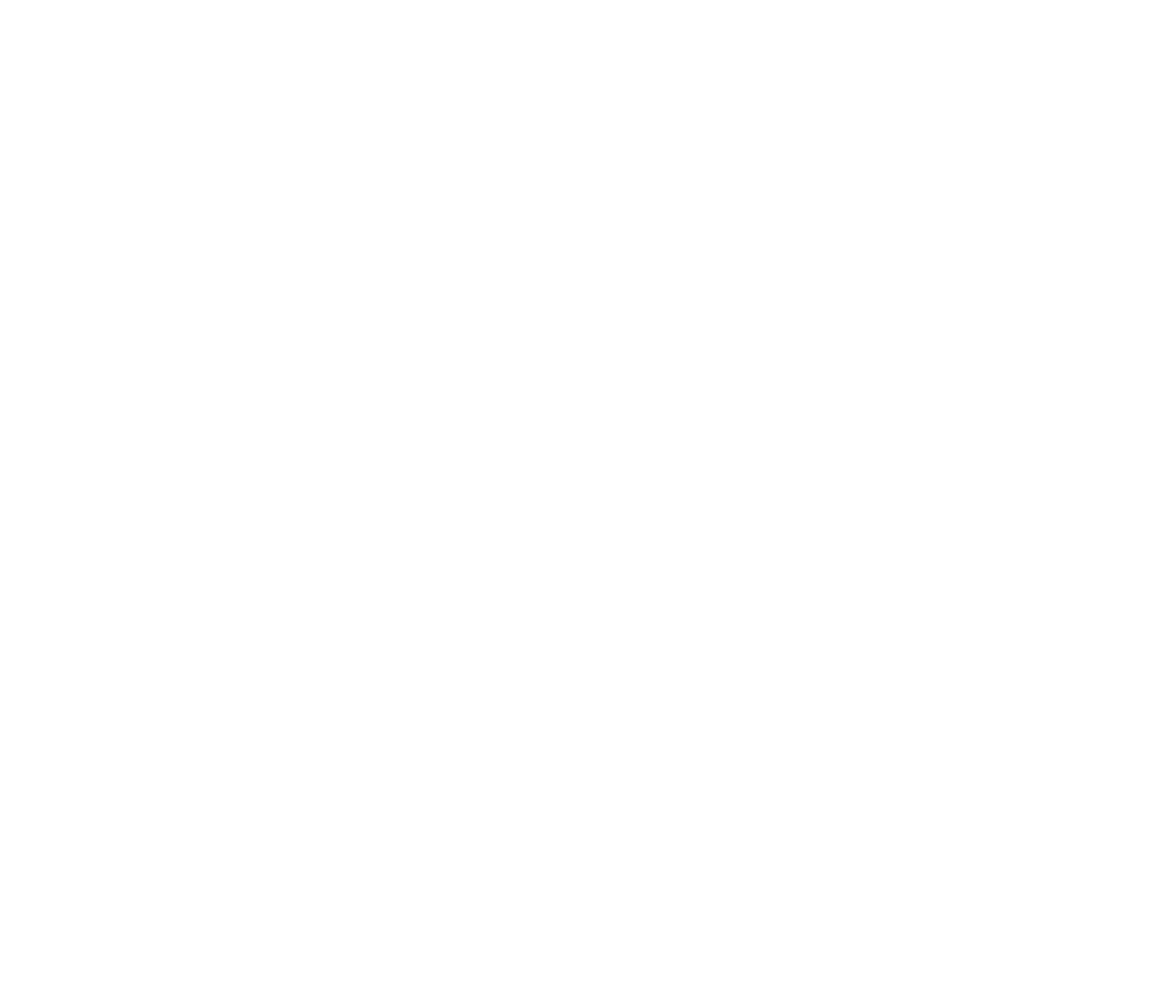
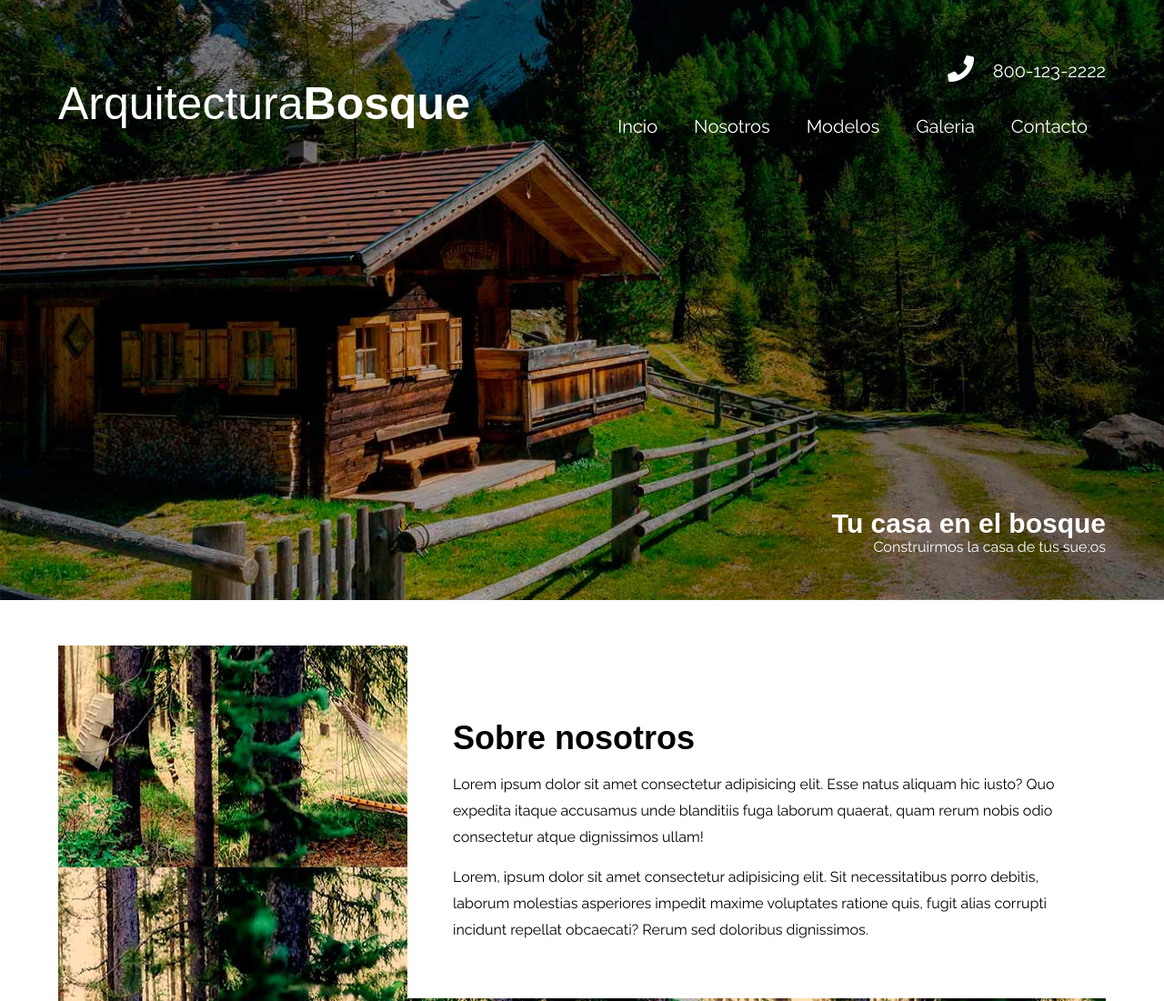
Before and after one commit to SergioAnastacio/natura-web, a plain HTML site: page index.html in a window 1280 px wide. Shown: the top 1101 px of the page at 91% size. Before the commit the page ends 800 px from the top, so only its background shows below. Drawn offline with Linux system fonts and the light colour scheme.

```diff
--- a/css/stylesheet.css
+++ b/css/stylesheet.css
@@ -0,0 +1,227 @@
+:root {
+  --blanco: #fff;
+  --negro: #111111;
+  --gris: #343a40;
+
+  --fuentePrincipal: "Raleway", sans-serif;
+  --fuenteSecundaria: sans-serif;
+
+  --telefono: 480px;
+  --tablet: 801px;
+  --desktop: 980px;
+}
+
+html {
+  box-sizing: border-box;
+  font-size: 62.5%;
+}
+*,
+*::before,
+*::after {
+  box-sizing: inherit;
+  text-decoration: none;
+}
+body {
+  font-family: var(--fuentePrincipal);
+  font-size: 1.6rem;
+  line-height: 1.8;
+}
+/*globales*/
+.contenedor {
+  max-width: 120rem;
+  width: 90%;
+  margin: 0 auto;
+}
+h1,
+h2,
+h3 {
+  font-weight: 900;
+  font-family: var(--fuenteSecundaria);
+  margin: calc(--separacion/2) 0;
+  line-height: 1.2;
+}
+h1 {
+  font-size: 4.4rem;
+}
+h2 {
+  font-size: 3.6rem;
+}
+h3 {
+  font-size: 2.8rem;
+}
+a {
+  text-decoration: none;
+}
+img {
+  max-width: 100%;
+  display: block;
+}
+
+.btn {
+  color: var(--gris);
+  background-color: var(--blanco);
+  border: 1px solid var(--gris);
+  padding: 0.5rem 2rem;
+  transition: background-color 0.3s;
+}
+.btn:hover {
+  background-color: var(--gris);
+  color: var(--blanco);
+}
+/*Utilidades */
+.text-center {
+  text-align: center;
+}
+.mt5 {
+  margin-top: 5rem;
+}
+
+/*Header*/
+.header {
+  min-height: 60rem;
+  background-image: url(../img/hero.jpg);
+  background-repeat: no-repeat;
+  background-size: cover;
+  background-position: bottom center;
+  padding: 5rem 0;
+}
+
+.contenido-header {
+  display: flex;
+  flex-direction: column;
+  height: calc(60rem - 4rem);
+  justify-content: space-between;
+  color: var(--blanco);
+}
+.nombre-sitio {
+  font-weight: 300;
+  text-align: center;
+  font-size: 3rem;
+}
+
+@media (min-width: 801px) {
+  .nombre-sitio {
+    font-size: 5rem;
+  }
+}
+.nombre-sitio span {
+  font-weight: 900;
+}
+
+@media (min-width: 801px) {
+  .barra {
+    display: flex;
+    justify-content: space-between;
+    align-items: center;
+  }
+}
+.contacto {
+  display: flex;
+  flex-direction: column;
+  align-items: center;
+}
+
+@media (min-width: 801px) {
+  .contacto {
+    align-items: flex-end;
+  }
+}
+.telefono {
+  display: flex;
+}
+.telefono::before {
+  content: " ";
+  background-image: url(../img/telefono.png);
+  background-repeat: no-repeat;
+  background-position: center center;
+  width: 3rem;
+  height: 3rem;
+  display: block;
+  margin-right: 2rem;
+}
+.header a {
+  color: var(--blanco);
+  font-size: 2rem;
+}
+
+.navegacion {
+  display: flex;
+  flex-direction: column;
+  align-items: center;
+  width: 100%;
+  margin-top: 1.5rem;
+}
+
+@media (min-width: 801px) {
+  .navegacion {
+    flex-direction: row;
+  }
+}
+.navegacion a {
+  transition: background-color 0.3s;
+  width: 90%;
+  text-align: center;
+  text-transform: capitalize;
+  padding: 0.5rem;
+}
+
+@media (min-width: 801px) {
+  .navegacion a {
+    padding: 1rem 2rem;
+  }
+}
+.navegacion a:hover {
+  background-color: rgb(255, 255, 255, 0.5);
+  color: var(--negro);
+}
+.slogan {
+  text-align: center;
+}
+
+@media (min-width: 801px) {
+  .slogan {
+    text-align: right;
+  }
+}
+.slogan h1 {
+  font-size: 3rem;
+  margin: 0;
+}
+
+@media (min-width: 801) {
+  .slogan h1 {
+    font-size: 5rem;
+  }
+}
+.slogan p {
+  margin: 0;
+  line-height: 1;
+}
+/*Nosotros*/
+.nosotros {
+  display: grid;
+  grid-template-rows: repeat(2, 1fr);
+  background-image: url(../img/nosotros.jpg);
+  background-repeat: repeat;
+  background-position: bottom center;
+}
+
+@media (min-width: 801px) {
+  .nosotros {
+    grid-template-columns: repeat(3, 1fr);
+  }
+}
+.contenido-nosotros {
+  background-color: var(--blanco);
+  padding: 5rem;
+}
+
+@media (min-width: 801px) {
+  .contenido-nosotros {
+    grid-column: 2/4;
+  }
+}
+.contenido-nosotros h2,
+.contenido-nosotros p {
+  margin-bottom: 1rem;
+}
--- a/index.html
+++ b/index.html
@@ -4,10 +4,56 @@
     <meta charset="UTF-8" />
     <meta name="viewport" content="width=device-width, initial-scale=1.0" />
     <link rel="stylesheet" href="./css/normalizer.css" />
+    <link rel="preconnect" href="https://fonts.googleapis.com" />
+    <link rel="preconnect" href="https://fonts.gstatic.com" crossorigin />
+    <link
+      href="https://fonts.googleapis.com/css2?family=Raleway:ital,wght@0,100..900;1,100..900&display=swap"
+      rel="stylesheet"
+    />
     <link rel="stylesheet" href="./css/stylesheet.css" />
     <title></title>
   </head>
   <body>
+    <header class="header">
+      <div class="contenedor contenido-header">
+        <div class="barra">
+          <div class="logo">
+            <h1 class="nombre-sitio">Arquitectura<span>Bosque</span></h1>
+          </div>
+          <div class="contacto">
+            <a class="telefono" ="tel:800-123-2222">800-123-2222</a>
+            <nav class="navegacion">
+              <a class="link" href="#">Incio</a>
+              <a class="link" href="#">Nosotros</a>
+              <a class="link" href="#">modelos</a>
+              <a class="link" href="#">Galeria</a>
+              <a class="link" href="#">Contacto</a>
+            </nav>
+          </div>
+        </div>
+        <div class="slogan">
+          <h1>Tu casa en el bosque</h1>
+          <p>Construirmos la casa de tus sue;os</p>
+        </div>
+      </div>
+    </header>
+    <section class="contenedor mt5 nosotros">
+      <div class="contenido-nosotros">
+        <h2>Sobre nosotros</h2>
+        <p>
+          Lorem ipsum dolor sit amet consectetur adipisicing elit. Esse natus
+          aliquam hic iusto? Quo expedita itaque accusamus unde blanditiis fuga
+          laborum quaerat, quam rerum nobis odio consectetur atque dignissimos
+          ullam!
+        </p>
+        <p>
+          Lorem, ipsum dolor sit amet consectetur adipisicing elit. Sit
+          necessitatibus porro debitis, laborum molestias asperiores impedit
+          maxime voluptates ratione quis, fugit alias corrupti incidunt repellat
+          obcaecati? Rerum sed doloribus dignissimos.
+        </p>
+      </div>
+    </section>
     <script src="/js/index.js"></script>
   </body>
 </html>
```
